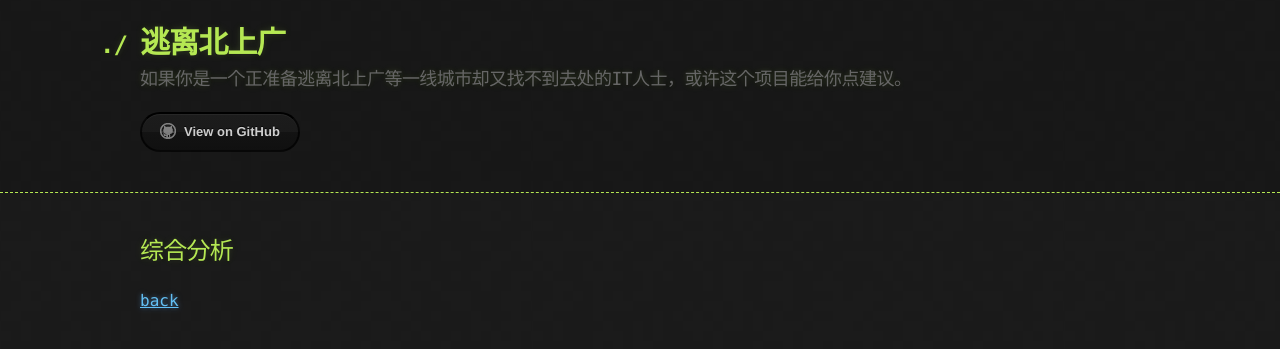
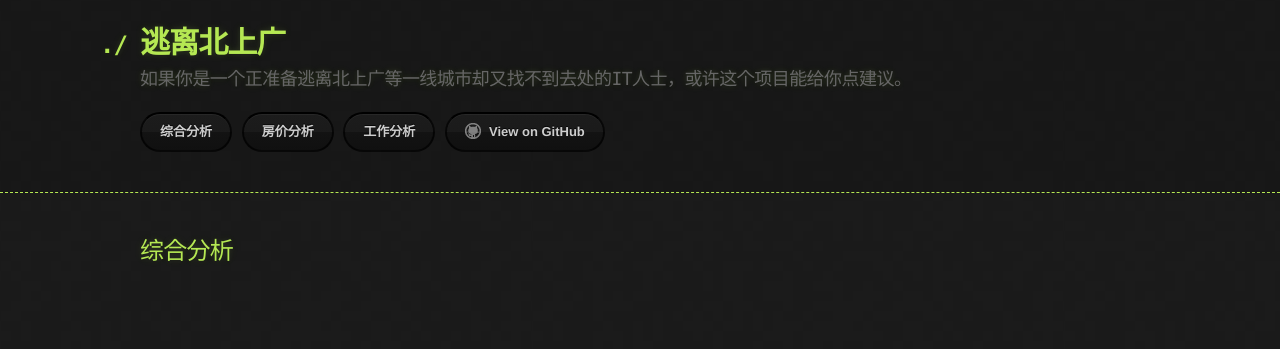
Before and after one commit to Jinnrry/getAwayBSG, a Jekyll site: the page built from docs/post/all.md, in a window 1280 px wide. Shown: the top 349 px of the page. Built offline with Jekyll 4.4.1, drawn with Linux system fonts in a browser that asks for light colours; our own code applies the rules of GitHub Pages for plain Markdown files.

Commit message:
添加主页

```diff
--- a/docs/_layouts/default.html
+++ b/docs/_layouts/default.html
@@ -21,6 +21,9 @@
             <a href="{{ site.github.zip_url }}" class="btn">Download as .zip</a>
             <a href="{{ site.github.tar_url }}" class="btn">Download as .tar.gz</a>
           {% endif %}
+          <a href="/post/all.html" class="btn">综合分析</a>
+          <a href="/post/room.html" class="btn">房价分析</a>
+          <a href="/post/job.html" class="btn">工作分析</a>
           <a href="{{ site.github.repository_url }}" class="btn btn-github"><span class="icon"></span>View on GitHub</a>
         </section>
       </div>
--- a/docs/post/all.md
+++ b/docs/post/all.md
@@ -3,7 +3,3 @@ layout: default
 ---
 
 ## 综合分析
-
-
-
-[back](./)
```
Also changed, not shown: docs/post/job.md (+0 -4 lines), docs/post/room.md (+0 -4 lines).
